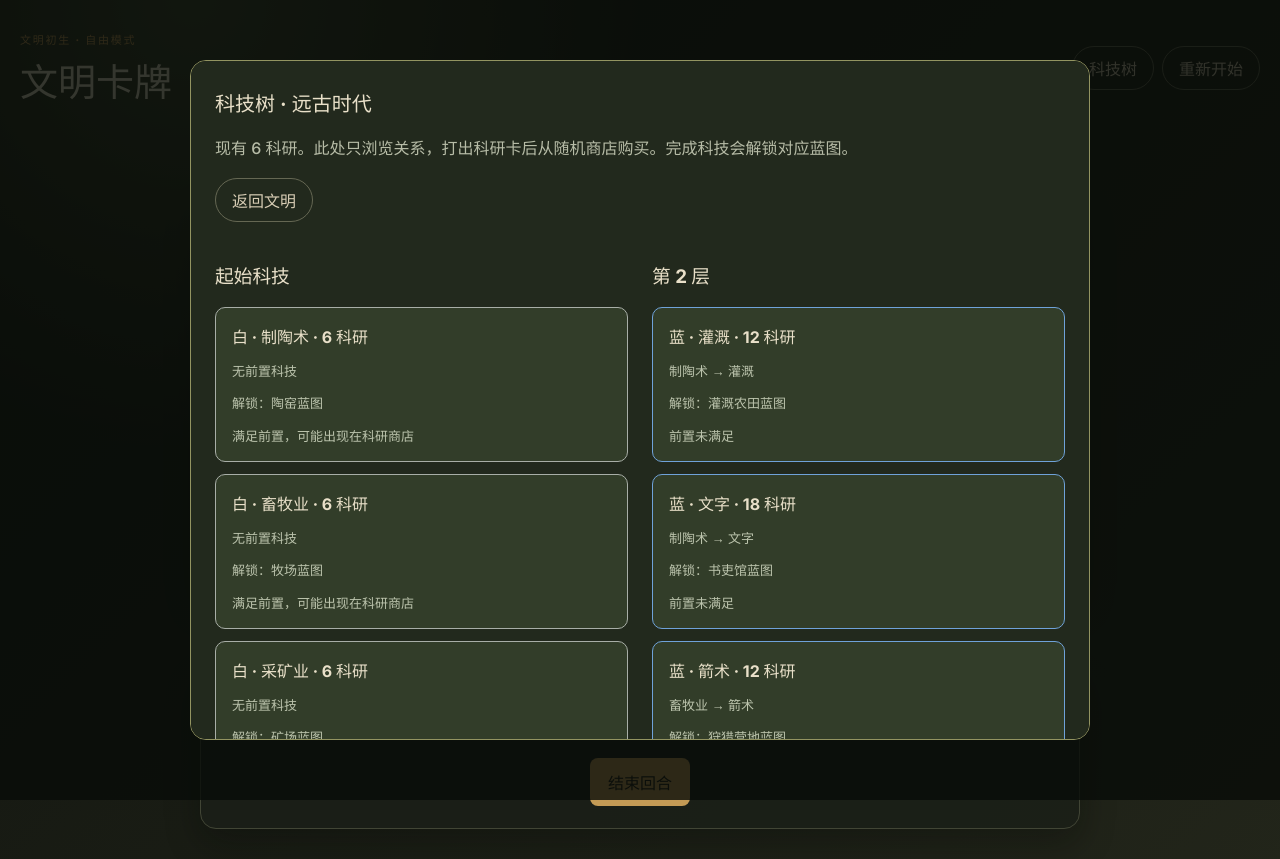
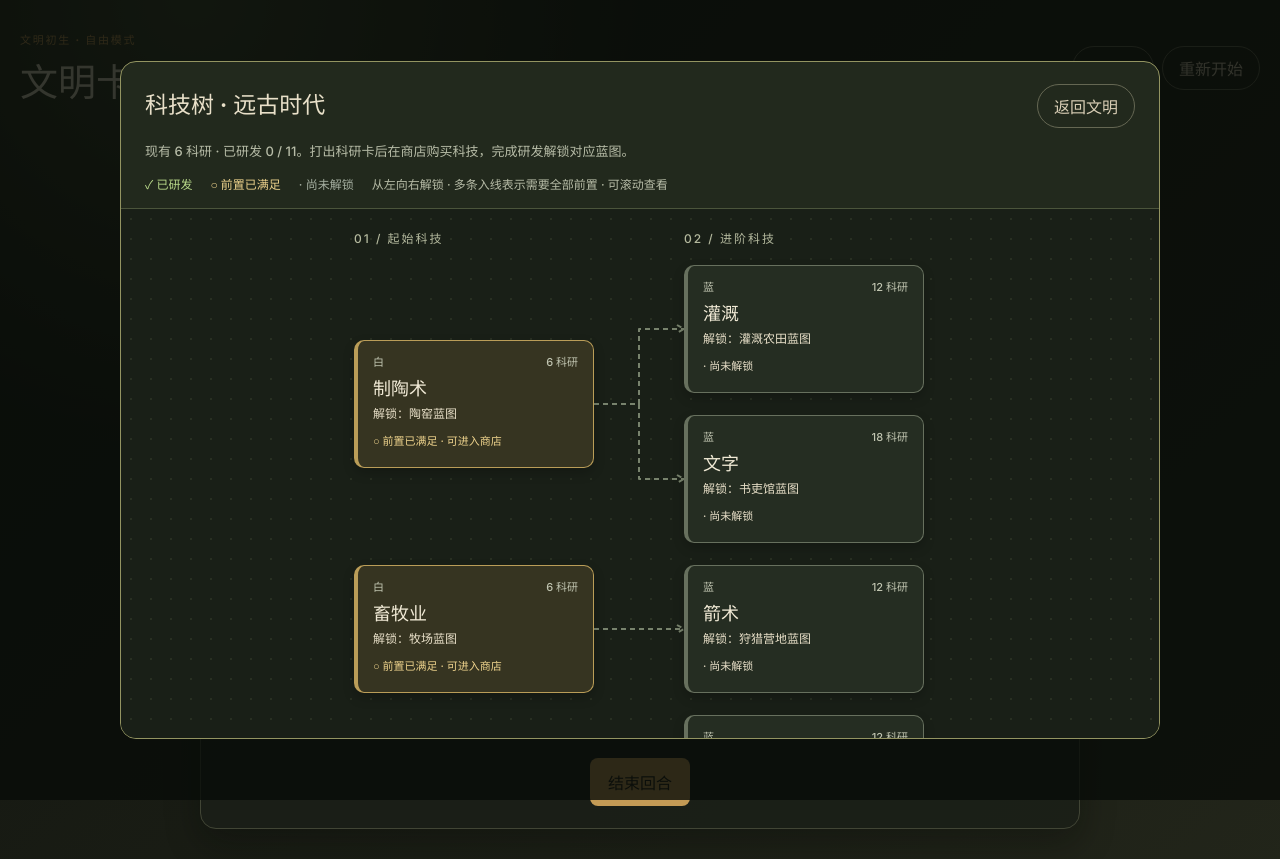
Before and after one commit to liaoyuzh/CivCardGame, a website built with Vite: page packages/web/index.html in a window 1280 px wide. Both pictures are taken after a click on the button "科技树". Built offline with nearby package versions, Linux system fonts and the light colour scheme.

Commit message:
changed tech tree view

```diff
--- a/packages/core/src/content/buildings/tribal-center.json
+++ b/packages/core/src/content/buildings/tribal-center.json
@@ -4,6 +4,7 @@
   "futureUpgrade": "城镇中心",
   "organizationUnlockCycle": 3,
   "foodPerPopulation": 1,
+  "populationGrowthSurplusRatio": 0.1,
   "researchPerPopulation": 1,
   "effects": [
     {
--- a/packages/core/src/rules/centerRates.ts
+++ b/packages/core/src/rules/centerRates.ts
@@ -5,6 +5,8 @@ export function populationOutput(population:number,rate:number):number {
   return Math.ceil(population*rate);
 }
 export function baseFoodDemand(population:number):number{return populationOutput(population,center.foodPerPopulation);}
+export function growthFoodDemand(demand:number):number{return demand+populationOutput(demand,center.populationGrowthSurplusRatio);}
 export const centerRates={foodPerPopulation:center.foodPerPopulation,researchPerPopulation:center.researchPerPopulation};
 populationOutput(1,center.foodPerPopulation);
 populationOutput(1,center.researchPerPopulation);
+populationOutput(1,center.populationGrowthSurplusRatio);
--- a/packages/web/src/ui/BeginnerFoodView.ts
+++ b/packages/web/src/ui/BeginnerFoodView.ts
@@ -1,5 +1,5 @@
 import {showReform} from './ReformView';
-import {centerRates,totalFood,totalFoodDemand,buildingCatalog,rarityNames,rarityOf,type BeginnerFoodCommand,type BeginnerFoodState} from '@civ/core';
+import {growthFoodDemand,centerRates,totalFood,totalFoodDemand,buildingCatalog,rarityNames,rarityOf,type BeginnerFoodCommand,type BeginnerFoodState} from '@civ/core';
 import {showTechnologyTree} from './TechnologyTreeView';
 import {showResearchShop} from './ResearchShopView';
 
@@ -54,7 +54,7 @@ export class BeginnerFoodView{
 
   private logPanel(state:BeginnerFoodState):string{return `<aside class="panel chronicle" id="log-panel"><div class="section-title"><div><span>文明纪事</span><h2>事件记录</h2></div><small>${state.log.length} 条</small></div>${state.log.map(entry=>`<article class="log ${entry.tone}"><i></i><div><b>${entry.title}</b><p>${entry.detail}</p></div></article>`).join('')||'<p class="empty">尚无事件。</p>'}</aside>`;}
 
-  private foodTooltip(state:BeginnerFoodState,food:number,demand:number):string{const groups=new Map<string,{name:string;count:number;food:number}>();for(const item of state.foodResources){const group=groups.get(item.kind)??{name:item.name,count:0,food:0};group.count++;group.food+=item.food;groups.set(item.kind,group);}const breakdown=[...groups.values()].map(item=>`${item.name} ×${item.count} = ${item.food}`).join('，')||'暂无食物';return `食物：${food} / ${demand}。${food>=demand?'当前足够供养':'当前不足供养'}。${breakdown}`;}
+  private foodTooltip(state:BeginnerFoodState,food:number,demand:number):string{const groups=new Map<string,{name:string;count:number;food:number}>();for(const item of state.foodResources){const group=groups.get(item.kind)??{name:item.name,count:0,food:0};group.count++;group.food+=item.food;groups.set(item.kind,group);}const breakdown=[...groups.values()].map(item=>`${item.name} ×${item.count} = ${item.food}`).join('，')||'暂无食物';return `食物：${food} / ${demand}。${food>=demand?'当前足够供养':'当前不足供养'}。人口增长需至少 ${growthFoodDemand(demand)} 食物且有盈余，每周期 +1 人口；供养足够但未达增长门槛则维持，每缺 1 食物减少 1 人口。${breakdown}`;}
   private cardIcon(kind:string):string{return kind.startsWith('build-')?'🏗️':kind==='gather-berries'?'🫐':kind==='research'?'🔬':kind==='reform'?'📜':kind==='roast-food'?'🔥':'🧭';}
   private cardSource(id?:string):string{return id==='tribal-center'?'部落中心':id==='berry-bush'?'浆果丛':buildingCatalog.find(item=>item.id===id)?.name??'常驻卡';}
 
--- a/packages/web/src/ui/TechnologyTreeView.ts
+++ b/packages/web/src/ui/TechnologyTreeView.ts
@@ -2,24 +2,65 @@ import {ancientTechnologyTree,technologyLayers,rarityNames,rarityOf} from '@civ/
 import cards from '../../../core/src/content/cards.json';
 
 export function showTechnologyTree(root:HTMLElement,_research:boolean,onClose:()=>void,researchPoints=0,researchedIds:readonly string[]=[]):void {
+  const technologies=ancientTechnologyTree.technologies;
+  const layers=technologyLayers(technologies);
+  const researched=new Set(researchedIds);
   const dialog=document.createElement('dialog');dialog.className='technology-dialog';dialog.setAttribute('aria-label','远古科技树');
+  const header=document.createElement('header');header.className='technology-header';
   const heading=document.createElement('h2');heading.textContent='科技树 · 远古时代';
-  const note=document.createElement('p');note.textContent=`现有 ${researchPoints} 科研。此处只浏览关系，打出科研卡后从随机商店购买。完成科技会解锁对应蓝图。`;
   const close=document.createElement('button');close.className='ghost';close.textContent='返回文明';close.onclick=()=>dialog.close();
-  const tree=document.createElement('div');tree.className='technology-layers';
-  for(const [index,layer] of technologyLayers(ancientTechnologyTree.technologies).entries()){
-    const column=document.createElement('section');const title=document.createElement('h3');title.textContent=index===0?'起始科技':`第 ${index+1} 层`;column.append(title);
-    for(const tech of layer){
-      const definition=ancientTechnologyTree.technologies.find(item=>item.id===tech.id)!;
-      const node=document.createElement('article');node.className=`technology-node rarity-${definition.rarity}`;
-      const name=document.createElement('b');name.textContent=`${rarityNames[rarityOf(definition.rarity)]} · ${tech.name} · ${definition.cost} 科研`;
-      const relation=document.createElement('p');relation.textContent=tech.prerequisites.length?`${tech.prerequisites.map(id=>ancientTechnologyTree.technologies.find(item=>item.id===id)!.name).join(' + ')} → ${tech.name}`:'无前置科技';
-      const unlock=document.createElement('p');unlock.textContent=`解锁：${cards[definition.unlockBlueprint as keyof typeof cards].name}`;
-      const status=document.createElement('small');status.textContent=researchedIds.includes(tech.id)?'已研发':tech.prerequisites.every(id=>researchedIds.includes(id))?'满足前置，可能出现在科研商店':'前置未满足';
-      node.append(name,relation,unlock,status);column.append(node);
+  header.append(heading,close);
+  const note=document.createElement('p');note.className='technology-note';note.textContent=`现有 ${researchPoints} 科研 · 已研发 ${technologies.filter(tech=>researched.has(tech.id)).length} / ${technologies.length}。打出科研卡后在商店购买科技，完成研发解锁对应蓝图。`;
+  const legend=document.createElement('div');legend.className='technology-legend';
+  for(const [state,label] of [['researched','✓ 已研发'],['available','○ 前置已满足'],['locked','· 尚未解锁']]){
+    const item=document.createElement('span');item.className=state;item.textContent=label;legend.append(item);
+  }
+  const hint=document.createElement('span');hint.textContent='从左向右解锁 · 多条入线表示需要全部前置 · 可滚动查看';legend.append(hint);
+  const viewport=document.createElement('div');viewport.className='technology-viewport';viewport.tabIndex=0;viewport.setAttribute('aria-label','科技关系图，可使用方向键滚动');
+  const tree=document.createElement('div');tree.className='technology-tree';
+  // Allocate each primary branch its own rows; keep every prerequisite as a visible edge.
+  const positions=new Map<string,{x:number;y:number}>();
+  const depths=new Map(layers.flatMap((layer,depth)=>layer.map(tech=>[tech.id,depth] as const)));
+  let row=0;
+  function place(id:string):number {
+    const children=technologies.filter(tech=>tech.prerequisites[0]===id);
+    const rows=children.map(tech=>place(tech.id));
+    const center=rows.length?(rows[0]+rows[rows.length-1])/2:row++;
+    positions.set(id,{x:24+depths.get(id)!*330,y:56+center*150});
+    return center;
+  }
+  technologies.filter(tech=>!tech.prerequisites.length).forEach(tech=>place(tech.id));
+  const width=Math.max(620,layers.length*330-40),height=56+row*150;
+  tree.style.width=`${width}px`;tree.style.height=`${height}px`;
+  layers.forEach((_,index)=>{
+    const label=document.createElement('div');label.className='technology-layer-title';label.style.left=`${24+index*330}px`;label.textContent=index===0?'01 / 起始科技':`${String(index+1).padStart(2,'0')} / 进阶科技`;tree.append(label);
+  });
+  const svg=document.createElementNS('http://www.w3.org/2000/svg','svg');svg.classList.add('technology-connections');svg.setAttribute('width',String(width));svg.setAttribute('height',String(height));svg.setAttribute('aria-hidden','true');
+  for(const tech of technologies){
+    const target=positions.get(tech.id)!;
+    for(const prerequisite of tech.prerequisites){
+      const source=positions.get(prerequisite)!;
+      const x=source.x+240,y=source.y+64,endY=target.y+64,middle=(x+target.x)/2;
+      const path=document.createElementNS(svg.namespaceURI,'path');
+      path.setAttribute('d',`M ${x} ${y} H ${middle} V ${endY} H ${target.x} m -7 -4 l 7 4 -7 4`);
+      path.setAttribute('class',researched.has(prerequisite)?'satisfied':'pending');svg.append(path);
     }
-    tree.append(column);
   }
-  dialog.append(heading,note,close,tree);root.append(dialog);
+  tree.append(svg);
+  for(const tech of technologies){
+    const state=researched.has(tech.id)?'researched':tech.prerequisites.every(id=>researched.has(id))?'available':'locked';
+    const position=positions.get(tech.id)!;
+    const node=document.createElement('article');node.className=`technology-node ${state}`;node.style.left=`${position.x}px`;node.style.top=`${position.y}px`;
+    const meta=document.createElement('div');meta.className='technology-node-meta';
+    const rarity=document.createElement('span');rarity.textContent=rarityNames[rarityOf(tech.rarity)];
+    const cost=document.createElement('span');cost.textContent=`${tech.cost} 科研`;meta.append(rarity,cost);
+    const name=document.createElement('h3');name.textContent=tech.name;
+    const unlock=document.createElement('p');unlock.textContent=`解锁：${cards[tech.unlockBlueprint as keyof typeof cards].name}`;
+    const status=document.createElement('small');status.textContent=state==='researched'?'✓ 已研发':state==='available'?'○ 前置已满足 · 可进入商店':'· 尚未解锁';
+    const relation=tech.prerequisites.map(id=>technologies.find(item=>item.id===id)!.name).join('、');
+    node.title=relation?`需要全部前置科技：${relation}`:'无前置科技';node.setAttribute('aria-label',`${tech.name}，${tech.cost} 科研，${status.textContent}，${node.title}，${unlock.textContent}`);
+    node.append(meta,name,unlock,status);tree.append(node);
+  }
+  viewport.append(tree);dialog.append(header,note,legend,viewport);root.append(dialog);
   dialog.addEventListener('close',()=>{dialog.remove();onClose();},{once:true});dialog.showModal();close.focus();
 }
--- a/packages/web/src/ui/beginner-food.css
+++ b/packages/web/src/ui/beginner-food.css
@@ -65,7 +65,21 @@ h2{font-size:20px;line-height:1.5}
 .log{display:flex;gap:12px;padding:12px 2px;border-bottom:1px solid #393d30}.log i{width:8px;height:8px;margin-top:6px;flex:none;border-radius:50%;background:#8d9274}.log.good i{background:#9cb75d}.log.warning i{background:#d1734f}.log b{font-size:14px}.log p{margin:4px 0 0;color:#9fa18f;font-size:12px;line-height:1.5}
 .next-step{border-radius:16px;padding:22px;display:flex;flex-direction:column;justify-content:center;align-items:center;text-align:center;min-height:150px}.next-step p{color:#9fa18f;line-height:1.6}.primary{margin-top:18px;padding:12px 18px;border:0;border-radius:8px;background:#c39a55;color:#191a14;font-weight:800;cursor:pointer}.empty{color:#777d6a;place-self:center;text-align:center}
 
-.technology-dialog{width:min(900px,94vw);max-height:85vh;overflow:auto;color:#e9e0c9;background:#22291d;border:1px solid #939461;border-radius:16px;padding:24px}.technology-dialog::backdrop{background:#080c08cc}.technology-dialog>p{color:#b7bca7;line-height:1.7}.technology-layers{display:grid;grid-template-columns:repeat(2,minmax(0,1fr));gap:24px;margin-top:20px}.technology-node{padding:16px;margin-bottom:12px;background:#323d29;border:1px solid #697b51;border-radius:10px}.technology-node p,.technology-node small{color:#bcc4ad;font-size:13px}.technology-dialog button:focus-visible{outline:3px solid #dfc477;outline-offset:3px}
+.technology-dialog{color:#e9e0c9;background:#22291d;border:1px solid #939461;border-radius:16px}.technology-dialog::backdrop{background:#080c08cc}.technology-dialog button:focus-visible{outline:3px solid #dfc477;outline-offset:3px}
 
 @media(max-width:950px){.game-workspace.with-log{grid-template-columns:1fr}.chronicle{position:static;max-height:440px}.game-main{order:1}.chronicle{order:2}}
-@media(max-width:560px){.game-shell{width:min(100% - 18px,1240px);padding-top:16px}.topbar{align-items:flex-start}.header-actions{flex-direction:column}.indicator{min-width:76px;padding-inline:10px}.panel{padding:14px}.panel-toggle{min-width:0;flex:1}.technology-layers{grid-template-columns:1fr}.cards{justify-content:flex-start}}
+@media(max-width:560px){.game-shell{width:min(100% - 18px,1240px);padding-top:16px}.topbar{align-items:flex-start}.header-actions{flex-direction:column}.indicator{min-width:76px;padding-inline:10px}.panel{padding:14px}.panel-toggle{min-width:0;flex:1}.cards{justify-content:flex-start}}
+
+/* Technology branches share a scrollable canvas so nodes and connectors stay aligned. */
+.technology-dialog{width:min(1040px,94vw);max-width:94vw;max-height:90vh;padding:0;overflow:hidden;text-align:left}
+.technology-header{display:flex;align-items:center;justify-content:space-between;gap:16px;padding:22px 24px 0}.technology-header h2{margin:0;font-size:23px}.technology-header button{flex-shrink:0}
+.technology-dialog .technology-note{margin:12px 24px;color:#b7bca7;font-size:13px;line-height:1.7}
+.technology-legend{display:flex;flex-wrap:wrap;gap:10px 18px;padding:0 24px 16px;font-size:12px;color:#b7bca7}.technology-legend .researched{color:#b9d98a}.technology-legend .available{color:#edd28c}.technology-legend .locked{color:#a5afa1}
+.technology-viewport{max-height:calc(90vh - 190px);overflow:auto;overscroll-behavior:contain;border-top:1px solid #4b543b;background-color:#191f17;background-image:radial-gradient(#46503955 1px,transparent 1px);background-size:20px 20px;scrollbar-color:#697b51 #191f17}
+.technology-tree{position:relative;margin:0 auto}.technology-layer-title{position:absolute;top:20px;color:#b4b99e;font-size:12px;letter-spacing:2px}
+.technology-connections{position:absolute;inset:0;pointer-events:none;overflow:visible}.technology-connections path{fill:none;stroke-width:2;stroke-linejoin:round}.technology-connections .pending{stroke:#78836d;stroke-dasharray:5 4}.technology-connections .satisfied{stroke:#b7cd7d}
+.technology-tree .technology-node{position:absolute;box-sizing:border-box;width:240px;height:128px;margin:0;padding:12px 15px;border:1px solid #67705e;border-left-width:4px;border-radius:10px;background:#252d22;box-shadow:0 5px 12px #0003}
+.technology-tree .technology-node.available{border-color:#ba9d58;background:#363421}.technology-tree .technology-node.researched{border-color:#99b76b;background:#2a3923}
+.technology-node-meta{display:flex;justify-content:space-between;font-size:11px;color:#c1c5b1}.technology-node h3{margin:5px 0;font-size:18px;color:#f1ead6}.technology-tree .technology-node p{margin:0 0 6px;font-size:12px;line-height:1.5}.technology-tree .technology-node small{font-size:11px}.technology-node.available small{color:#edd28c}.technology-node.researched small{color:#b9d98a}
+.technology-viewport:focus-visible{outline:2px solid #dfc477;outline-offset:-3px}
+@media(max-width:560px){.technology-header{padding:16px 16px 0}.technology-header h2{font-size:18px}.technology-dialog .technology-note{margin:10px 16px}.technology-legend{padding:0 16px 12px;gap:8px 12px}.technology-viewport{max-height:calc(90vh - 230px)}}
```
Also changed, not shown: docs/brainstorms/006-beginner-opening-food-and-population.md (+2 -1 lines), packages/core/src/tutorial/BeginnerFoodDemo.ts (+6 -5 lines), tests/core/beginnerFoodDemo.test.ts (+26 -0 lines), tests/core/buildingTriggers.test.ts (+6 -3 lines), tests/core/webDemoConfig.test.ts (+1 -1 lines).
